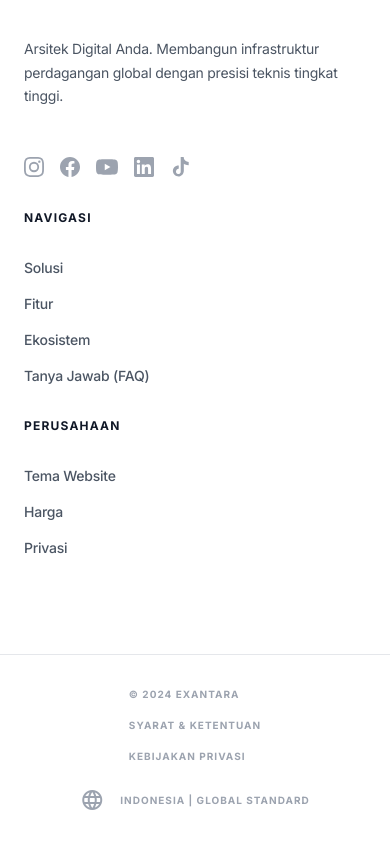
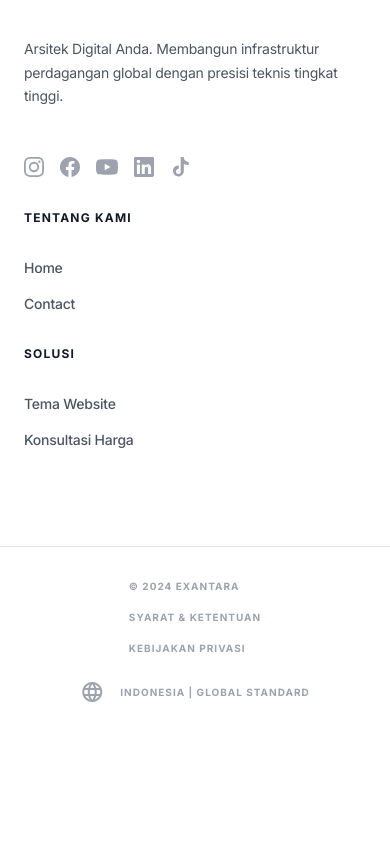
Before and after one commit to frumpfruit/exacommerce-template, a React (Vite) app: page /tema in a window 390 px wide. Shown: the part 4193-5037 px from the top of the page. After the commit the page ends 4929 px from the top, so only its background shows below. Built offline with nearby package versions, Linux system fonts and the light colour scheme; a web font is replaced by a local one.

Commit message:
fix: resolve mobile menu gap and update footer links to WA

```diff
--- a/src/components/Footer.jsx
+++ b/src/components/Footer.jsx
@@ -8,20 +8,17 @@ const MotionLink = motion(Link);
 export default function Footer({ dark = false }) {
   const links = [
     {
-      heading: 'Navigasi',
+      heading: 'Tentang Kami',
       items: [
-        { name: 'Solusi', path: '/#solusi' },
-        { name: 'Fitur', path: '/#fitur' },
-        { name: 'Ekosistem', path: '/#ekosistem' },
-        { name: 'Tanya Jawab (FAQ)', path: '/#faq' },
+        { name: 'Home', path: '/' },
+        { name: 'Contact', path: 'https://wa.me/6282337123533?text=Halo%20Exantara,%20saya%20tertarik%20dengan%20layanan%20Anda.' },
       ],
     },
     {
-      heading: 'Perusahaan',
+      heading: 'Solusi',
       items: [
         { name: 'Tema Website', path: '/tema' },
-        { name: 'Harga', path: '/harga' },
-        { name: 'Privasi', path: '/legal/privacy' },
+        { name: 'Konsultasi Harga', path: 'https://wa.me/6282337123533?text=Halo%20Exantara,%20saya%20tertarik%20dengan%20layanan%20Anda.' },
       ],
     },
   ];
@@ -85,7 +82,20 @@ export default function Footer({ dark = false }) {
             <ul className="space-y-4 text-sm font-medium">
               {items.map((item) => (
                 <li key={item.name}>
-                  {item.path === '#' ? (
+                  {item.path.startsWith('http') ? (
+                    <motion.a
+                      href={item.path}
+                      target="_blank"
+                      rel="noopener noreferrer"
+                      className={`transition-colors inline-block ${
+                        dark ? 'text-gray-400 hover:text-white' : 'text-gray-600 hover:text-[#111827]'
+                      }`}
+                      whileHover={{ x: 4 }}
+                      transition={{ type: 'spring', stiffness: 400, damping: 30 }}
+                    >
+                      {item.name}
+                    </motion.a>
+                  ) : item.path === '#' ? (
                     <motion.a
                       href="#"
                       onClick={(e) => e.preventDefault()}
```
Also changed, not shown: src/components/Navbar.jsx (+4 -4 lines).
